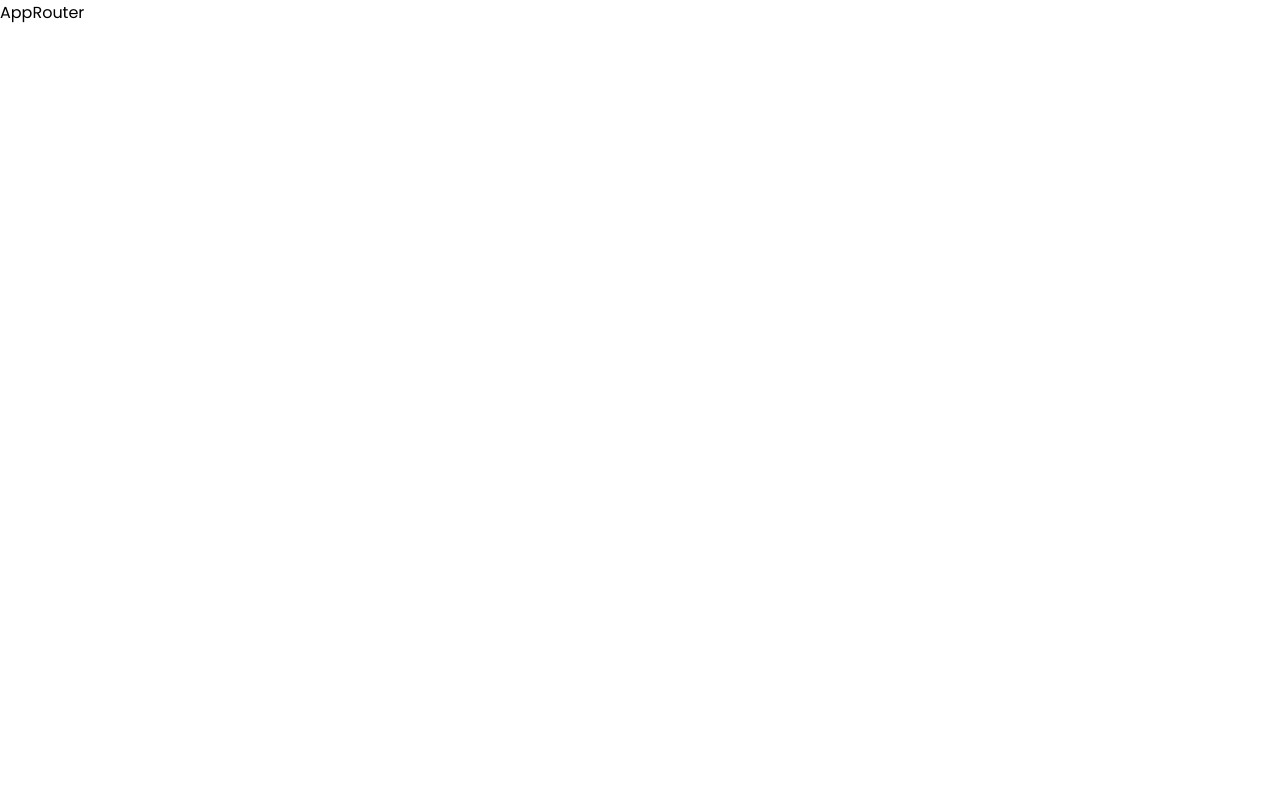
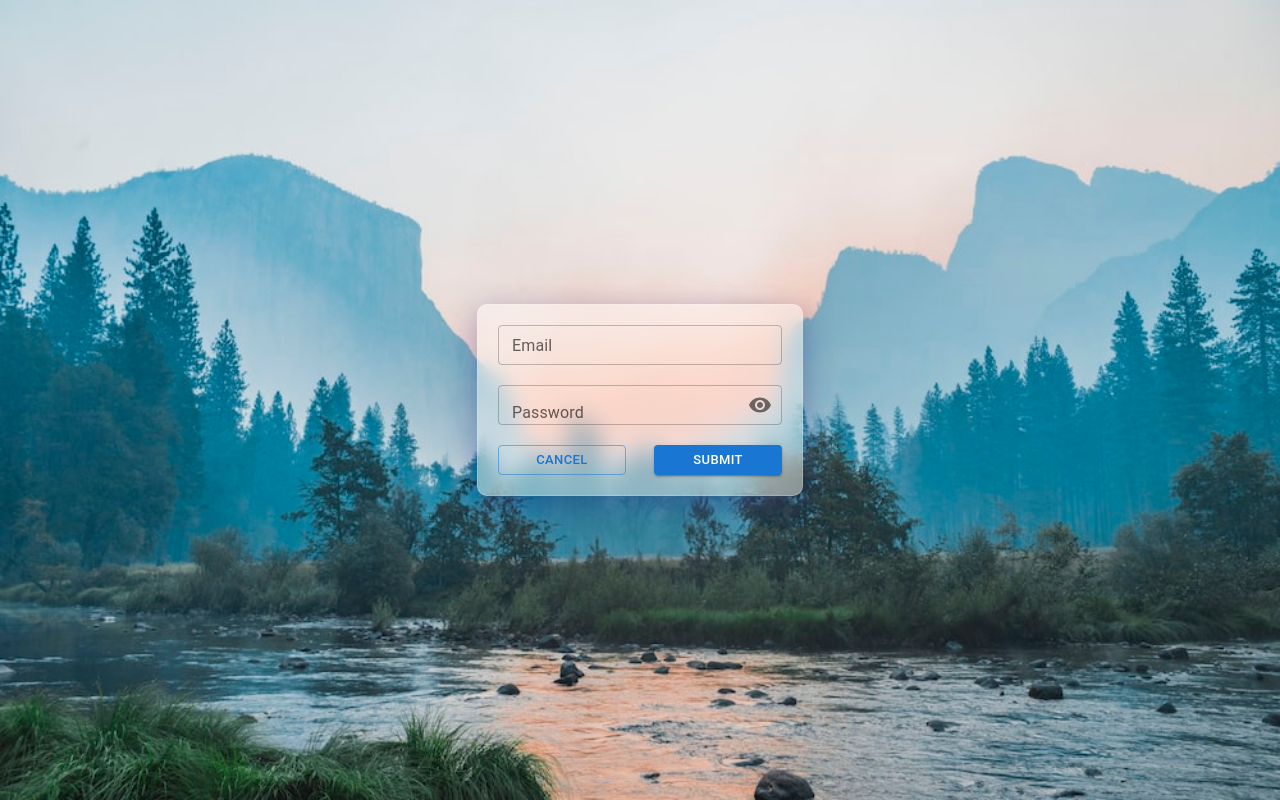
Before and after one commit to jayad23/camada_3_React_Official_Repo, a React (Vite) app: page /login in a window 1280 px wide. Built offline with nearby package versions, Linux system fonts and the light colour scheme.

Commit message:
Login, Protected Routes, Navigation

```diff
--- a/package.json
+++ b/package.json
@@ -19,6 +19,7 @@
     "react": "^18.2.0",
     "react-dom": "^18.2.0",
     "react-icons": "^4.6.0",
+    "react-router-dom": "^6.4.3",
     "styled-components": "^5.3.6"
   },
   "devDependencies": {
--- a/src/AppRouter.jsx
+++ b/src/AppRouter.jsx
@@ -1,8 +1,22 @@
-import React from 'react'
+import React, { useState } from 'react'
+import { BrowserRouter, Routes, Route } from "react-router-dom";
+import HomePage from './components/week_6/class_1/pages/home/Home.container';
+import AboutPage from './components/week_6/class_1/pages/about/About.container';
+import LoginPage from './components/week_6/class_1/pages/auth/login/Login.container';
+import ProtectedRoutes from './components/week_6/class_1/components/protected-routes/ProtectedRoutes';
 
 const AppRouter = () => {
+  const [isAuth, setIsAuth] = useState(false);
   return (
-    <div>AppRouter</div>
+    <BrowserRouter>
+      <Routes>
+        <Route path="/login" element={<LoginPage setIsAuth={setIsAuth} />} />
+        <Route element={<ProtectedRoutes isAuthenticated={isAuth} />}>
+          <Route path="/home" element={<HomePage />} />
+          <Route path="/about" element={<AboutPage />} />
+        </Route>
+      </Routes>
+    </BrowserRouter>
   )
 }
 
--- /dev/null
+++ b/src/components/week_6/class_1/common/Password-field/PasswordField.jsx
@@ -0,0 +1,43 @@
+import { Visibility, VisibilityOff } from '@mui/icons-material'
+import { FormControl, IconButton, InputAdornment, InputLabel, OutlinedInput } from '@mui/material'
+import React, { useState } from 'react'
+
+const PasswordField = ({ values, handleChange }) => {
+  const [showPassword, setShowPassword] = useState(false);
+
+  const handleClickShowPassword = () => {
+    setShowPassword(!showPassword);
+  };
+
+  const handleMouseDownPassword = (event) => {
+    event.preventDefault();
+  };
+
+  return (
+    <FormControl variant="outlined">
+      <InputLabel htmlFor="outlined-adornment-password">Password</InputLabel>
+      <OutlinedInput
+        id="outlined-adornment-password"
+        type={showPassword ? 'text' : 'password'}
+        size="small"
+        value={values.password}
+        onChange={handleChange('password')}
+        endAdornment={
+          <InputAdornment position="end">
+            <IconButton
+              aria-label="toggle password visibility"
+              onClick={handleClickShowPassword}
+              onMouseDown={handleMouseDownPassword}
+              edge="end"
+            >
+              {values.showPassword ? <VisibilityOff /> : <Visibility />}
+            </IconButton>
+          </InputAdornment>
+        }
+        label="Password"
+      />
+    </FormControl>
+  )
+}
+
+export default PasswordField
--- /dev/null
+++ b/src/components/week_6/class_1/components/protected-routes/ProtectedRoutes.jsx
@@ -0,0 +1,12 @@
+import React from 'react'
+import { Outlet, Navigate } from "react-router-dom";
+
+const ProtectedRoutes = ({ isAuthenticated }) => {
+  if (!isAuthenticated) {
+    return <Navigate to="/login" />
+  }
+
+  return <Outlet />
+}
+
+export default ProtectedRoutes
--- /dev/null
+++ b/src/components/week_6/class_1/pages/about/About.container.jsx
@@ -0,0 +1,7 @@
+import React from 'react'
+import About from './About'
+const AboutContainer = () => {
+  return <About />
+}
+
+export default AboutContainer
--- /dev/null
+++ b/src/components/week_6/class_1/pages/about/About.jsx
@@ -0,0 +1,13 @@
+import React from 'react'
+import { Link } from "react-router-dom";
+
+const About = () => {
+  return (
+    <div>
+      <h1>About</h1>
+      <Link to="/home">Volver a home</Link>
+    </div>
+  )
+}
+
+export default About
--- /dev/null
+++ b/src/components/week_6/class_1/pages/auth/login/Login.container.jsx
@@ -0,0 +1,29 @@
+import React, { useState } from 'react'
+import Login from './Login'
+import { useNavigate } from "react-router-dom";
+const LoginContainer = ({ setIsAuth }) => {
+  const [values, setValues] = useState({ email: "", password: "" });
+
+  const handleChange = (prop) => (event) => {
+    setValues({ ...values, [prop]: event.target.value })
+  }
+  const navigate = useNavigate();
+  const handleSubmit = (e) => {
+    e.preventDefault();
+
+    if (values.email.length > 0 && values.password.length > 0) {
+      setIsAuth(true);
+      navigate("/home")
+      console.log("submit", values);
+    }
+  }
+
+  const childProps = {
+    values,
+    handleSubmit,
+    handleChange,
+  }
+  return <Login {...childProps} />
+}
+
+export default LoginContainer
--- /dev/null
+++ b/src/components/week_6/class_1/pages/auth/login/Login.jsx
@@ -0,0 +1,33 @@
+import { Box, Button, TextField } from '@mui/material'
+import React from 'react'
+import styled from './styled.module.css'
+import PasswordField from '../../../common/Password-field/PasswordField'
+
+const Login = (props) => {
+  const {
+    values,
+    handleSubmit,
+    handleChange,
+  } = props;
+  return (
+    <div className={styled.authContainer}>
+      <form onSubmit={handleSubmit} className={styled.formContainer}>
+        <TextField
+          label="Email"
+          size="small"
+          fullWidth
+          value={values.email}
+          variant="outlined"
+          onChange={handleChange("email")}
+        />
+        <PasswordField {...props} />
+        <Box component="div" sx={{ display: "flex", justifyContent: "space-between", gap: "10px", flexWrap: "wrap" }}>
+          <Button type="button" variant="outlined" size="small" sx={{ width: "45%" }}>Cancel</Button>
+          <Button type="submit" variant="contained" size="small" sx={{ width: "45%" }}>Submit</Button>
+        </Box>
+      </form>
+    </div>
+  )
+}
+
+export default Login
--- /dev/null
+++ b/src/components/week_6/class_1/pages/auth/login/styled.module.css
@@ -0,0 +1,23 @@
+.authContainer{
+  padding: 20px;
+  display: flex;
+  justify-content: center;
+  align-items: center;
+  height: 100vh;
+  background-image: url("../../../../../../assets/LoginBg.jpeg");
+  background-size: cover;
+}
+
+.formContainer{
+  display: flex;
+  flex-direction: column;
+  gap: 20px;
+  border-radius: 5px;
+  padding: 20px;
+  background: rgba( 255, 255, 255, 0.45 );
+  box-shadow: 0 8px 32px 0 rgba( 31, 38, 135, 0.37 );
+  backdrop-filter: blur( 10.5px );
+  -webkit-backdrop-filter: blur( 10.5px );
+  border-radius: 10px;
+  border: 1px solid rgba( 255, 255, 255, 0.18 );
+}
--- /dev/null
+++ b/src/components/week_6/class_1/pages/home/Home.container.jsx
@@ -0,0 +1,8 @@
+import React from 'react'
+import Home from './Home'
+
+const HomeContainer = () => {
+  return <Home />
+}
+
+export default HomeContainer
--- /dev/null
+++ b/src/components/week_6/class_1/pages/home/Home.jsx
@@ -0,0 +1,14 @@
+import React from 'react'
+import { useNavigate } from "react-router-dom"
+
+const Home = () => {
+  const navigate = useNavigate();
+  return (
+    <div>
+      <h1>Home</h1>
+      <button onClick={() => navigate("/about")}>Ir a About</button>
+    </div>
+  )
+}
+
+export default Home
```
Also changed, not shown: 1 other file (tests, documents, lock files or other folders).
